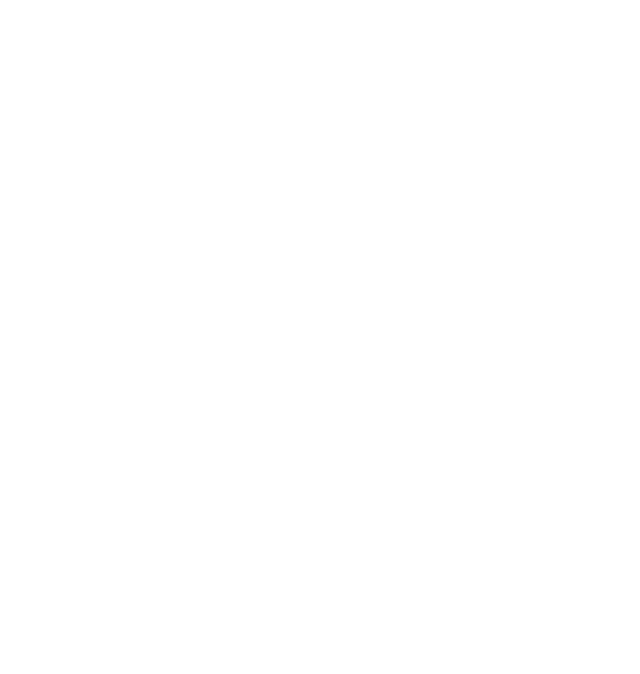
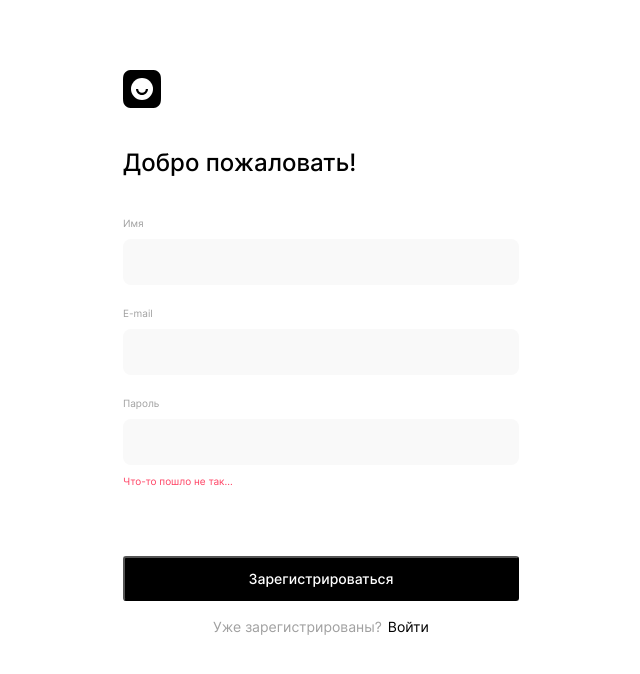
Before and after one commit to catintoner/movies-explorer-frontend, a React (Create React App) app: page /#/sign-up in a window 1280 px wide. Shown: the top 674 px of the page, without its empty margins (319-959 px from the left). Built offline with nearby package versions, Linux system fonts and the light colour scheme.

Commit message:
feature: add login and register

```diff
--- a/src/components/App.js
+++ b/src/components/App.js
@@ -3,10 +3,11 @@
 import { Route, Switch, withRouter } from 'react-router-dom';  //Route, Switch, useHistory,
 
 import './App.css';
-
+import Login from './login/Login';
 import Main from './main/Main';
 import Movies from './movies/Movies';
 import Profile from './profile/Profile';
+import Register from './register/Register';
 import SavedMovies from './savedMovies/SavedMovies';
 
 function App() {
@@ -47,6 +48,14 @@
               setLoggedIn={setLoggedIn}
             />
           </Route>
+          <Route path='/sign-up'>
+            <Register
+            />
+          </Route>
+          <Route path='/sign-in'>
+            <Login
+            />
+          </Route>
         </Switch>
       </div>
     </div>
--- /dev/null
+++ b/src/components/login/Login.css
@@ -0,0 +1,3 @@
+.login-form__error:last-of-type {
+  margin: 0 0 157px;
+}
--- /dev/null
+++ b/src/components/login/Login.js
@@ -0,0 +1,19 @@
+import React from 'react';
+import SignForm from '../signForm/SignForm';
+
+import './Login.css';
+
+function Login() {
+  return (
+    <SignForm
+      title='Рады видеть!'
+      submitName='Войти'
+      lastInputErrorClass='login-form__error'
+      quoteFooter='Еще не зарегистрированы?'
+      footerLink='/sign-up'
+      footerLinkName='Регистрация'
+    />
+  );
+}
+
+export default Login;
--- a/src/components/profile/Profile.css
+++ b/src/components/profile/Profile.css
@@ -6,7 +6,7 @@
 }
 
 .profile__form {
-  max-width: calc(100% - 435px*2);
+  max-width: 410px;
   margin: 0 auto;
   display: flex;
   flex-direction: column;
@@ -78,6 +78,10 @@
   color: #FF4062;
 }
 
+.form__error_type_hidden {
+  opacity: 0;
+}
+
 .form__submit {
   margin: 0 0 16px;
   font-weight: 400;
@@ -93,6 +97,22 @@
 
 .form__submit:hover {
   opacity: .7;
+}
+
+.form__submit_type_active {
+  min-height: 45px;
+  border-radius: 3px;
+  font-weight: 500;
+  font-size: 14px;
+  line-height: 17px;
+  width: 100%;
+  background-color: #000;
+  color: #fff;
+  transition: .2s;
+}
+
+.form__submit_type_active:hover {
+  opacity: .8;
 }
 
 .profile__exit-btn {
--- a/src/components/profile/Profile.js
+++ b/src/components/profile/Profile.js
@@ -11,6 +11,16 @@
       props.setLoggedIn(true);
     }
   );
+
+  const [infoEdit, setInfoEdit] = React.useState(false);
+
+  function handleEditActivate() {
+    if (!infoEdit) {
+      setInfoEdit(true);
+    } else {
+      setInfoEdit(false);
+    }
+  }
 
   return (
     <>
@@ -37,10 +47,11 @@
               id='name_edit'
               type='text'
               autoComplete='off'
+              disabled={!infoEdit}
             >
             </input>
             <span
-              className='form__error'
+              className='form__error form__error_type_hidden'
             >
               Какая-то ошибка, например
             </span>
@@ -57,24 +68,27 @@
               id='email_edit'
               defaultValue='www.ya.ru'
               autoComplete='off'
+              disabled={!infoEdit}
             >
             </input>
             <span
-              className='form__error'
+              className='form__error form__error_type_hidden'
             >
               Какая-то ошибка, например
             </span>
           </div>
           <input
-          className='form__submit'
+          className={`form__submit ${infoEdit && 'form__submit_type_active'}`}
           type='submit'
           value='Редактировать'
+          onClick={handleEditActivate}
           >
           </input>
         </form>
         <Link
           to='/'
           className='profile__exit-btn'
+          hidden={infoEdit}
         >
           Выйти из профиля
         </Link>
--- /dev/null
+++ b/src/components/register/Register.css
@@ -0,0 +1,3 @@
+.register-form__error:last-of-type {
+  margin: 0 0 69px;
+}
--- /dev/null
+++ b/src/components/register/Register.js
@@ -0,0 +1,37 @@
+import React from 'react';
+
+import SignForm from '../signForm/SignForm';
+
+import './Register.css';
+
+
+function Register() {
+  return (
+    <SignForm
+      title='Добро пожаловать!'
+      submitName='Зарегистрироваться'
+      lastInputErrorClass='register-form__error'
+      quoteFooter='Уже зарегистрированы?'
+      footerLink='/sign-in'
+      footerLinkName='Войти'
+    >
+      <label
+        htmlFor='sign-name'
+        className='sign-form__label'
+      >
+        Имя
+      </label>
+      <input
+        className='sign-form__input'
+        type='text'
+        id='sign-name'
+      >
+      </input>
+      <span className='sign-form__error sign-form__error_type_hidden'>
+        Что-то пошло не так...
+      </span>
+    </SignForm>
+  )
+};
+
+export default Register;
--- /dev/null
+++ b/src/components/signForm/SignForm.css
@@ -0,0 +1,138 @@
+.sign__container {
+  margin: 0 auto;
+  max-width: 396px;
+  display: flex;
+  flex-direction: column;
+  align-items: flex-start;
+}
+
+.sign__header {
+  margin: 0 0 40px;
+  padding: 70px 0 0;
+}
+
+.sign__logo {
+  display: block;
+  background-image: url('../../images/header__logo.svg');
+  width: 38px;
+  height: 38px;
+  margin: 0 0 40px;
+}
+
+.sign__title {
+  margin: 0;
+  font-weight: 500;
+  font-size: 24px;
+  line-height: 29px;
+}
+
+.sign__main {
+  max-width: 100%;
+  margin: 0 0 17px;
+}
+
+.sign-form__container {
+  max-width: 396px;
+  display: flex;
+  flex-direction: column;
+  align-items: flex-start;
+}
+
+.sign-form__label {
+  margin: 0 0 10px;
+  font-weight: 400;
+  font-size: 10px;
+  line-height: 12px;
+  color: #A0A0A0;
+}
+
+.sign-form__input {
+  margin: 0 0 10px;
+  padding: 0 15px;
+  border: none;
+  outline: none;
+  width: 366px;
+  min-height: 46px;
+  background-color: #F9F9F9;
+  border-radius: 8px;
+  font-weight: 400;
+  font-size: 13px;
+  line-height: 16px;
+  transition: .5s;
+}
+
+.sign-form__input:focus {
+  margin: 0;
+  background-color: #F9F9F9;
+  outline: none;
+  border: 1px solid #F9F9F9;
+  box-shadow: 10px 10px 25px 1px #1615158a;
+  border-radius: 5px;
+}
+
+.sign-form__input:invalid {
+  color: #FF4062;
+}
+
+.sign-form__error {
+  min-height: 12px;
+  font-weight: 400;
+  font-size: 10px;
+  line-height: 12px;
+  color: #FF4062;
+}
+
+.sign-form__error_type_hidden {
+  opacity: 0;
+}
+
+.sign-form__submit {
+  min-height: 45px;
+  width: 100%;
+  color: #fff;
+  font-weight: 500;
+  line-height: 17px;
+  font-size: 14px;
+  text-align: center;
+  border-radius: 3px;
+  margin: 0;
+  padding: 0;
+  background-color: #000;
+  cursor: pointer;
+  transition: .2s;
+}
+
+.sign-form__submit:hover {
+  opacity: .8;
+}
+
+.sign__footer {
+  margin: 0 0 70px;
+  align-self: center;
+  display: flex;
+  flex-direction: row;
+  justify-content: center;
+}
+
+.sign__quote {
+  margin: 0 6px 0 0;
+  font-weight: 400;
+  font-size: 14px;
+  line-height: 17px;
+  text-align: center;
+  color: #A0A0A0;
+}
+
+.sign__link {
+  text-decoration: none;
+  font-weight: 400;
+  font-size: 14px;
+  line-height: 17px;
+  text-align: center;
+  color: #000000;
+  transition: .2s;
+}
+
+.sign__link:hover {
+  opacity: .7;
+}
--- /dev/null
+++ b/src/components/signForm/SignForm.js
@@ -0,0 +1,74 @@
+import React from 'react';
+
+import { Link } from 'react-router-dom';
+
+import './SignForm.css';
+
+function SignForm(props) {
+  return (
+    <section className='sign__container'>
+      <header className='sign__header'>
+        <Link
+          className='sign__logo'
+          to='/'
+        />
+        <h1 className='sign__title'>
+          {props.title}
+        </h1>
+      </header>
+      <main className='sign__main'>
+        <form className='sign-form__container'>
+          {props.children}
+          <label
+            htmlFor='sign-email'
+            className='sign-form__label'
+          >
+            E-mail
+          </label>
+          <input
+            className='sign-form__input'
+            type='email'
+            id='sign-email'
+          >
+          </input>
+          <span className='sign-form__error sign-form__error_type_hidden'>
+            Что-то пошло не так...
+          </span>
+          <label
+            htmlFor='sign-password'
+            className='sign-form__label'
+          >
+            Пароль
+          </label>
+          <input
+            className='sign-form__input'
+            type='password'
+            id='sign-password'
+            autoComplete='off'
+          >
+          </input>
+          <span className={`sign-form__error ${props.lastInputErrorClass}`}>
+            Что-то пошло не так...
+          </span>
+          <input
+            className='sign-form__submit'
+            type='submit'
+            value={props.submitName}
+          >
+          </input>
+        </form>
+      </main>
+      <footer className='sign__footer'>
+        <p className='sign__quote'>{props.quoteFooter}</p>
+        <Link
+          className='sign__link'
+          to={props.footerLink}
+        >
+          {props.footerLinkName}
+        </Link>
+      </footer>
+    </section>
+  );
+}
+
+export default SignForm;
```
